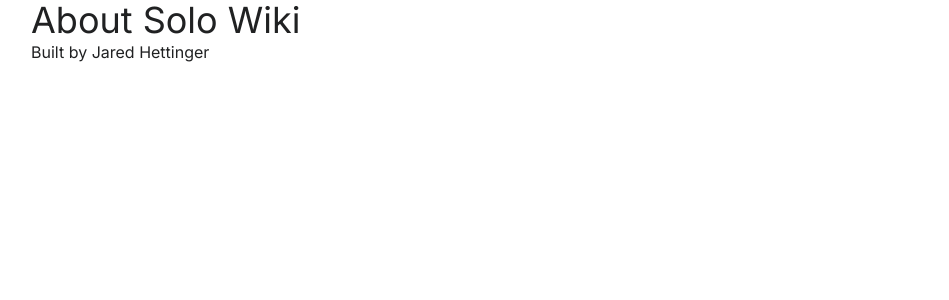
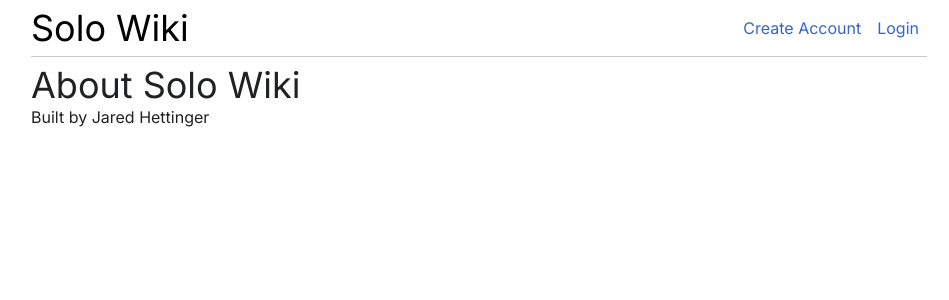
Before and after one commit to kafkaesc/Singleton-Wiki, a Next.js app: page /About in a window 1280 px wide. Shown: the top 300 px of the page, without its empty margins (161-1110 px from the left). Built offline with nearby package versions, Linux system fonts and the light colour scheme.

Commit message:
Tinkering with the top nav component

```diff
--- a/src/app/About/page.tsx
+++ b/src/app/About/page.tsx
@@ -3,6 +3,7 @@ import type { Metadata } from 'next';
 import H1 from '@/elements/H1';
 import P from '@/elements/P';
 import PageColumn from '@/components/PageColumn';
+import TopNav from '@/components/TopNav';
 
 export const metadata: Metadata = {
 	title: 'About | Solo Wiki | Built by Jared Hettinger',
@@ -11,9 +12,14 @@ export const metadata: Metadata = {
 
 export default function About() {
 	return (
-		<PageColumn>
-			<H1>About Solo Wiki</H1>
-			<P>Built by Jared Hettinger</P>
-		</PageColumn>
+		<>
+			<TopNav className="mb-2" />
+			<main>
+				<PageColumn>
+					<H1>About Solo Wiki</H1>
+					<P>Built by Jared Hettinger</P>
+				</PageColumn>
+			</main>
+		</>
 	);
 }
--- a/src/app/Test/page.tsx
+++ b/src/app/Test/page.tsx
@@ -3,11 +3,11 @@ import type { Metadata } from 'next';
 import Button from '@/elements/Button';
 import H1 from '@/elements/H1';
 import H2 from '@/elements/H2';
+import Link from '@/elements/Link';
 import P from '@/elements/P';
 import PageColumn from '@/components/PageColumn';
 import SisterWikis from '@/components/SisterWikis';
 import TopNav from '@/components/TopNav';
-import WelcomeBox from '@/components/WelcomeBox';
 import WikiBox from '@/components/WikiBox';
 
 export const metadata: Metadata = {
@@ -18,11 +18,14 @@ export const metadata: Metadata = {
 export default function Test() {
 	return (
 		<>
-			<TopNav />
+			<TopNav className="mb-2" />
+			<main>
 				<PageColumn>
-				<WelcomeBox />
 					<H1>Test Page</H1>
-				<P>the test page</P>
+					<P>
+						This is the test page. You can also go <Link href="/">Home</Link> or
+						to the <Link href="/About">About</Link> page.
+					</P>
 					<H2>Button tests</H2>
 					<Button>Default</Button>
 					<Button buttonStyle="primary">Primary</Button>
@@ -53,6 +56,7 @@ export default function Test() {
 					</WikiBox>
 					<SisterWikis />
 				</PageColumn>
+			</main>
 		</>
 	);
 }
--- a/src/app/page.tsx
+++ b/src/app/page.tsx
@@ -8,7 +8,7 @@ import WelcomeBox from '@/components/WelcomeBox';
 export default function Home() {
 	return (
 		<>
-			<TopNav />
+			<TopNav className="mb-2" />
 			<main>
 				<PageColumn>
 					<WelcomeBox />
```
Lines whose indentation alone changed are shown as unchanged.
